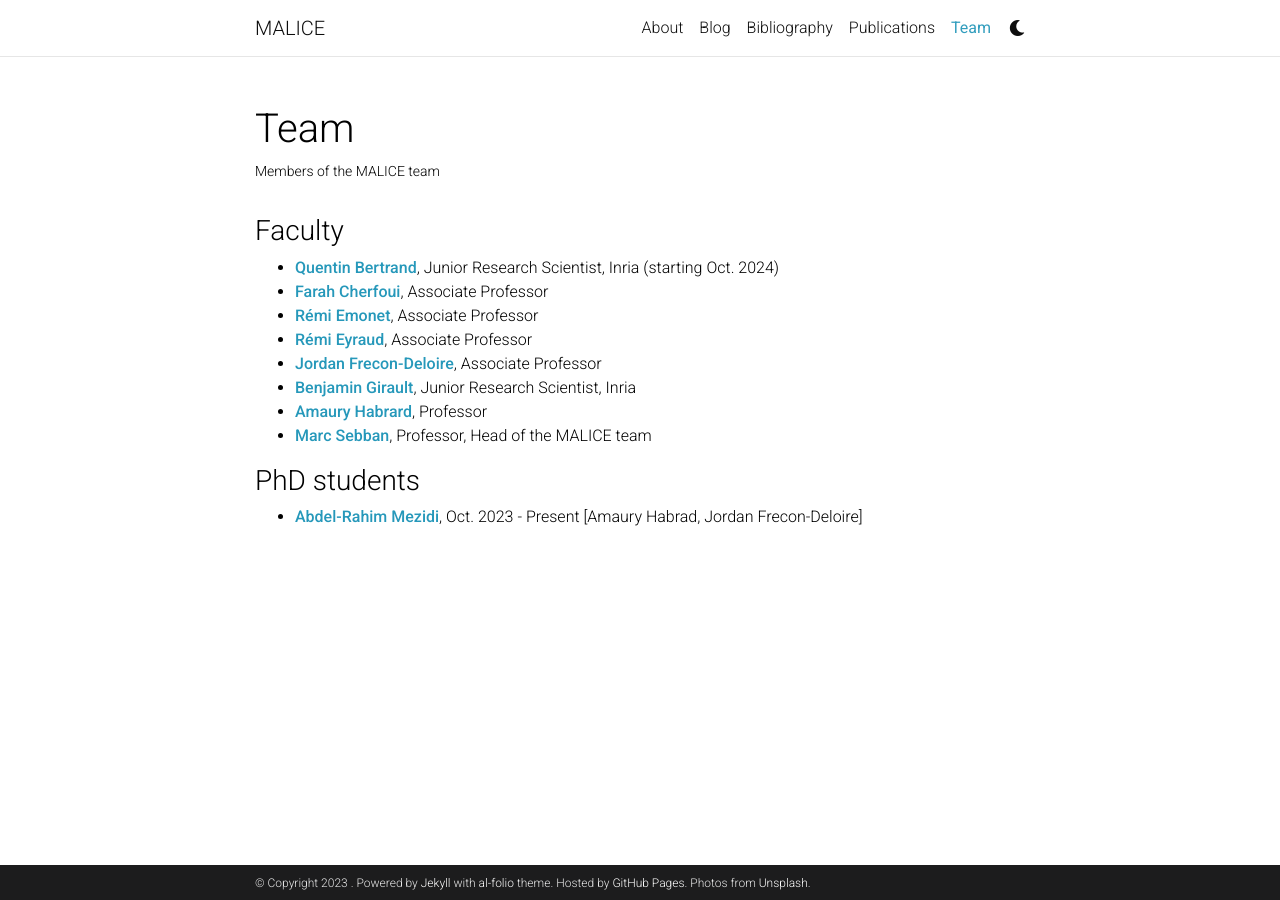
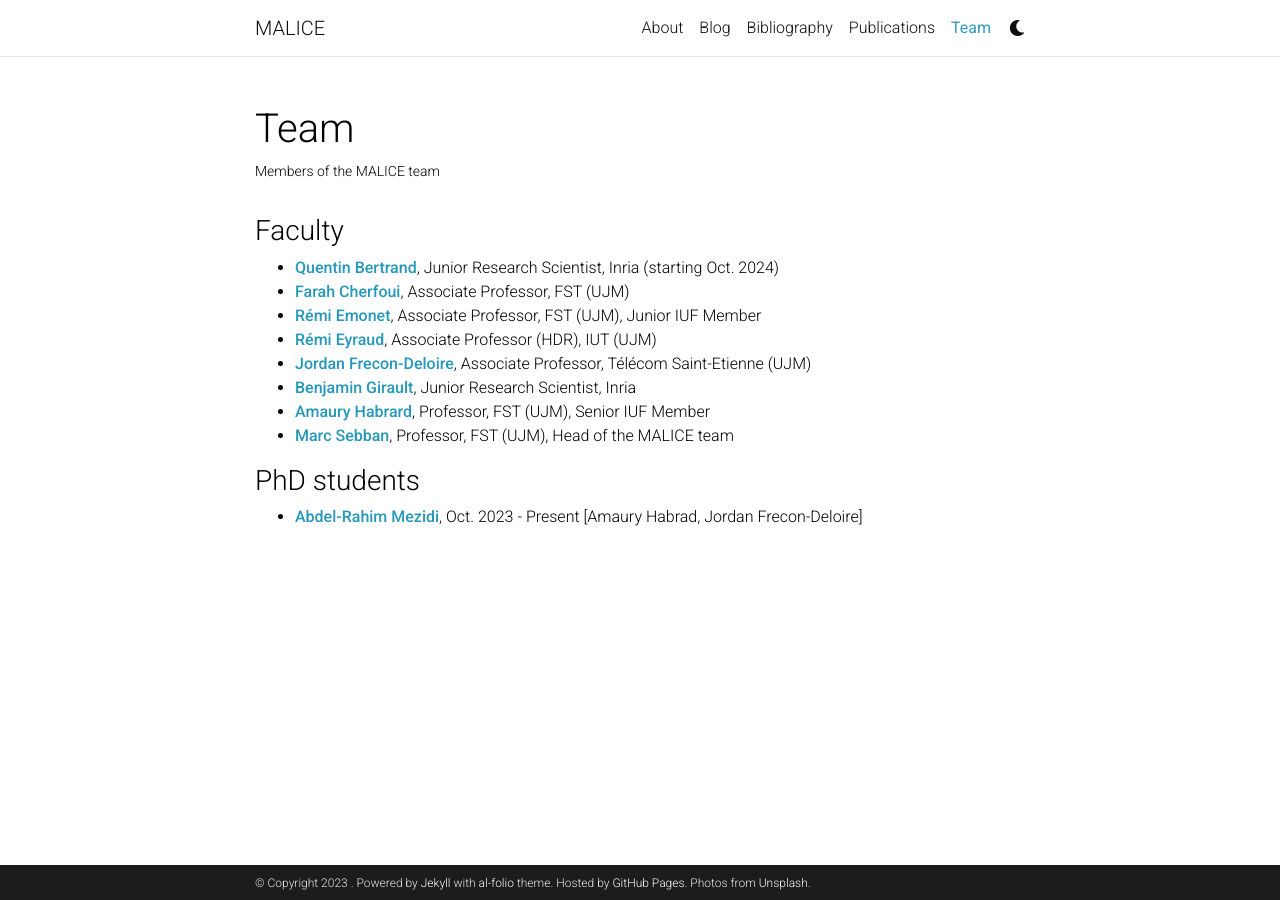
Before and after one commit to labhc-malice/labhc-malice.github.io, a Jekyll site: the page built from _pages/team.md, in a window 1280 px wide. Built offline with Jekyll 4.4.1, drawn with Linux system fonts in a browser that asks for light colours; comment, search, counter and statistics services are not loaded; a style sheet for code colours, icons or effects is not loaded.

Commit message:
Update faculty.yml

```diff
--- a/_data/faculty.yml
+++ b/_data/faculty.yml
@@ -1,21 +1,21 @@
 - firstname: Marc
   lastname: Sebban
-  title: Professor, Head of the MALICE team
+  title: Professor, FST (UJM), Head of the MALICE team
   url: https://perso.univ-st-etienne.fr/sebbanma/
 
 - firstname: Amaury
   lastname: Habrard
-  title: Professor
+  title: Professor, FST (UJM), Senior IUF Member
   url: https://perso.univ-st-etienne.fr/habrarda/
 
 - firstname: Rémi
   lastname: Emonet
-  title: Associate Professor
+  title: Associate Professor, FST (UJM), Junior IUF Member
   url: https://home.heeere.com/
 
 - firstname: Rémi
   lastname: Eyraud
-  title: Associate Professor
+  title: Associate Professor (HDR), IUT (UJM)
   url: https://remieyraud.github.io/index.html
 
 - firstname: Benjamin
@@ -25,7 +25,7 @@
 
 - firstname: Farah
   lastname: Cherfoui
-  title: Associate Professor
+  title: Associate Professor, FST (UJM)
   url: https://scholar.google.fr/citations?user=hgYecToAAAAJ&hl=fr
 
 - firstname: Quentin
@@ -35,5 +35,5 @@
 
 - firstname: Jordan
   lastname: Frecon-Deloire
-  title: Associate Professor
+  title: Associate Professor, Télécom Saint-Etienne (UJM)
   url: https://jordan-frecon.com/
```
